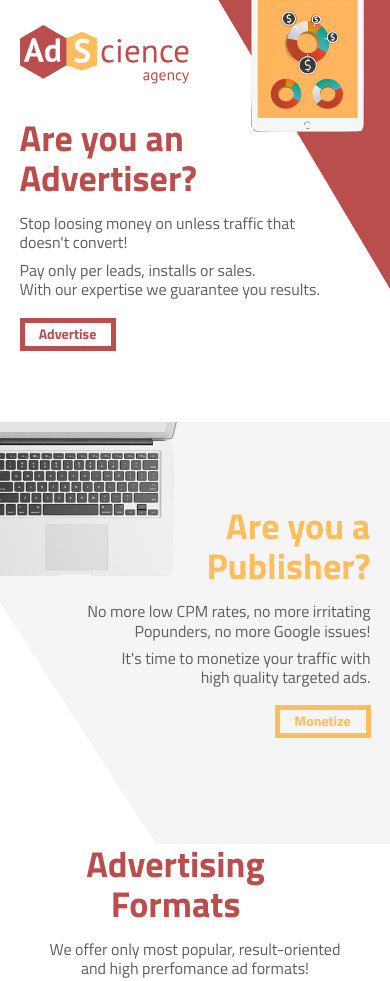
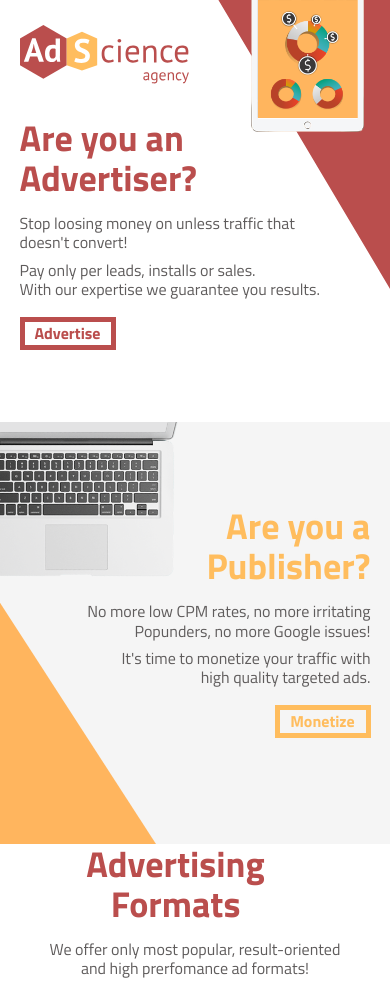
Before and after one commit to natavts/AdScience, a plain HTML site: page index.html in a window 390 px wide. Shown: the top 981 px of the page. Drawn offline with nearby package versions, Linux system fonts and the light colour scheme.

Commit message:
bug fixes btn-font-size

```diff
--- a/index.css
+++ b/index.css
@@ -390,7 +390,7 @@ p.regular {
 @media only screen and (max-width : 759px) {
   .pub-background-clip-yellow {
     position: absolute;
-    background: #fff;
+    background: #ffb55e;
     width: 100%;
     height: 100%;
     z-index: -2;
@@ -524,6 +524,7 @@ p.regular {
     width: 100px;
     height: 35px;
     font-size: 1em;
+    line-height: 1;
     background: rgba(0,0,0,0);
     margin-bottom: 1vh;
     font-weight: 600;
@@ -538,10 +539,10 @@ p.regular {
     border: 5px solid black;
     width: 96px;
     height: 33px;
-    font-size: 0.7em;
+    font-size: 0.8em;
     /*margin-bottom: 1.8vh;*/
     font-weight: 700;
-    line-height: 0.7em;
+    line-height: 0.8em;
     cursor:pointer
   }
 }
```
